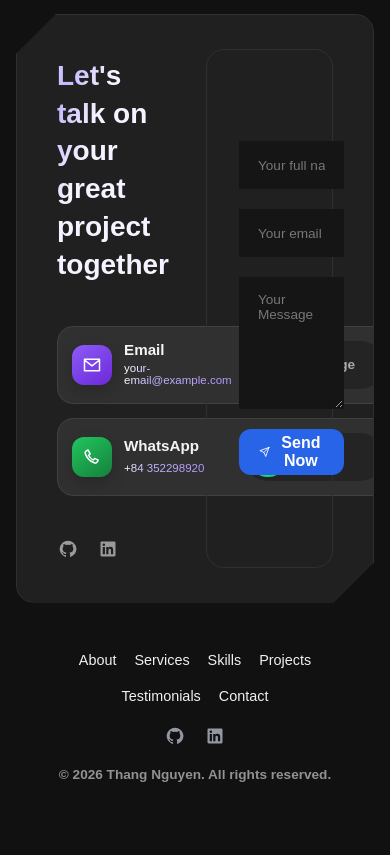
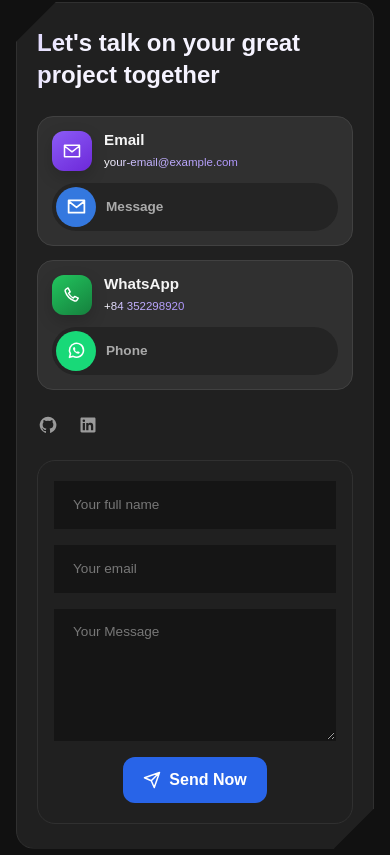
Before and after one commit to hoangthang4167/Thang-Nguyen-Portfolio, a plain HTML site: page index.html in a window 390 px wide. Shown: the part 9369-10224 px from the top of the page. Before the commit the page ends 10179 px from the top, so only its background shows below. Drawn offline with Linux system fonts and the light colour scheme.

Commit message:
update responsive for contact and footer

```diff
--- a/css/layout/footer.css
+++ b/css/layout/footer.css
@@ -106,3 +106,27 @@ footer {
     width: 22px;
     height: 22px;
 }
+
+@media (max-width: 640px) {
+    .site-footer {
+        padding: 36px 16px 24px;
+    }
+
+    .site-footer__container {
+        gap: 20px;
+    }
+
+    .site-footer__nav-list {
+        flex-direction: column;
+        align-items: center;
+        gap: 14px;
+    }
+
+    .site-footer__nav-link {
+        font-size: 1rem;
+    }
+
+    .site-footer__copyright {
+        font-size: 0.9rem;
+    }
+}
--- a/css/sections/contact.css
+++ b/css/sections/contact.css
@@ -305,6 +305,46 @@ textarea.contact-form__control {
     height: 18px;
 }
 
+@media (max-width: 640px) {
+    .contact {
+        padding-top: 36px;
+    }
+
+    .contact__container {
+        grid-template-columns: minmax(0, 1fr);
+        gap: 24px;
+        padding: 24px 20px;
+    }
+
+    .contact__info {
+        padding: 0;
+    }
+
+    .contact__title {
+        margin-bottom: 24px;
+        font-size: clamp(1.5rem, 6vw, 1.8rem);
+    }
+
+    .contact-method__details {
+        align-items: flex-start;
+        flex-direction: column;
+    }
+
+    .contact-method__action {
+        width: 100%;
+        min-width: 0;
+    }
+
+    .contact-socials {
+        margin-top: 24px;
+    }
+
+    .contact-form {
+        gap: 16px;
+        padding: 20px 16px;
+    }
+}
+
 @media (prefers-reduced-motion: reduce) {
     .contact__title,
     .contact-method__value {
```
